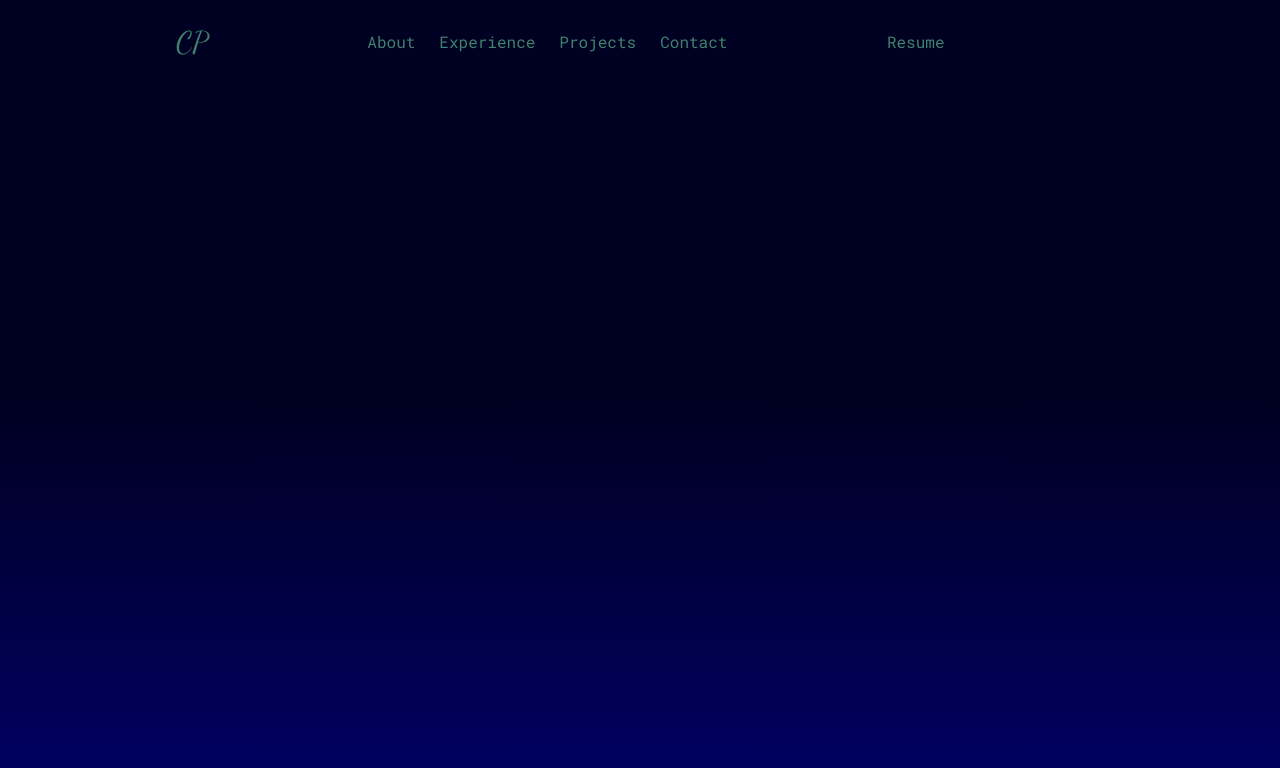
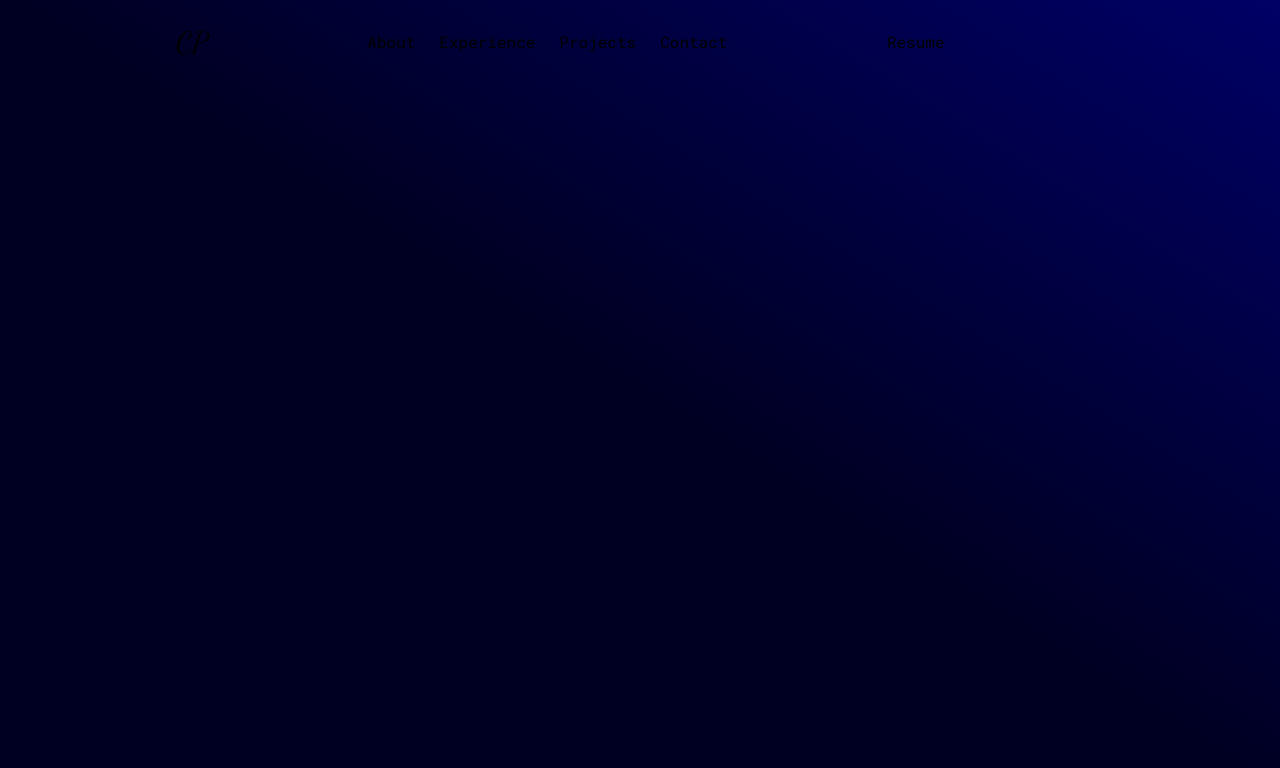
Before and after one commit to cpalmer-atx/react-tailwind-portfolio, a React (Create React App) app: page / in a window 1280 px wide. Shown: the top 768 px of the page. Built offline with nearby package versions, Linux system fonts and the light colour scheme; the HTML template or start-up script is replaced by a standard one.

Commit message:
minor gradient changes, never satisfied

```diff
--- a/src/App.jsx
+++ b/src/App.jsx
@@ -8,7 +8,7 @@ import Contact from './components/Contact'
 
 const App = () => {
   return (
-    <div className='h-screen w-full bg-gradient-to-b from-primary via-primary to-secondary text-primaryTxt'>
+    <div className='h-screen w-full bg-gradient-to-tr from-primary via-primary to-secondary'>
       <Navbar />
       {/* <Home />
       <About />
```
